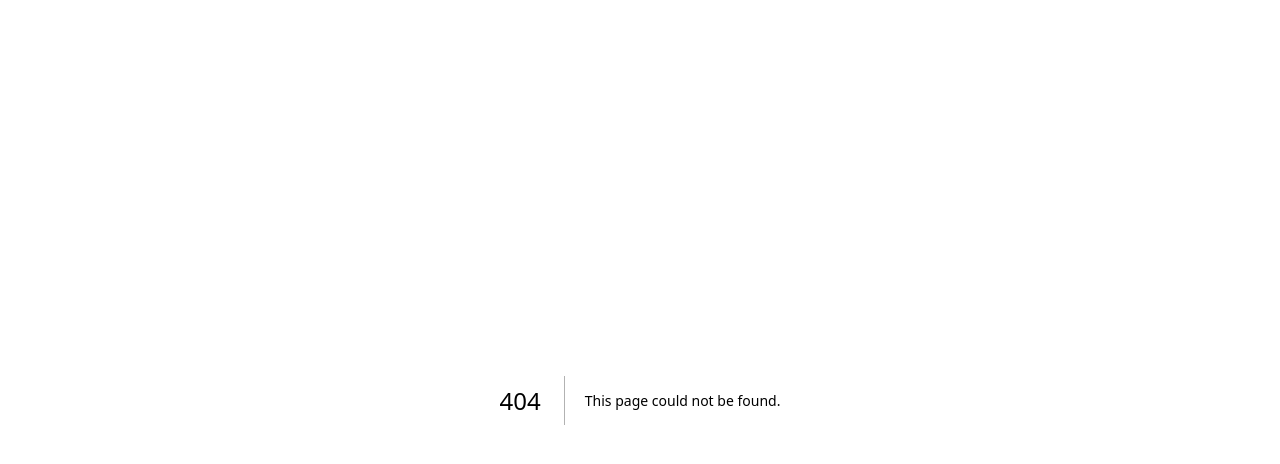
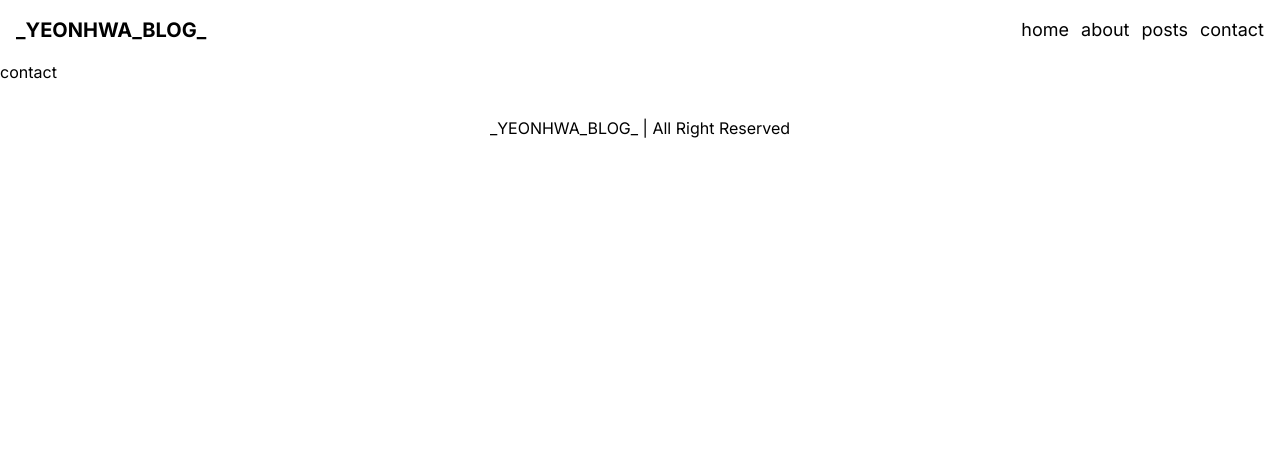
Before and after one commit to yeonhwakim/next-blog, a Next.js app: page /contact in a window 1280 px wide. Before the commit this address had no page. Shown: the top 464 px of the page. Built offline with nearby package versions, Linux system fonts and the light colour scheme.

Commit message:
Revert "Revert "Layout (#1)" (#2)" (#3)
This reverts commit ad0ac9c5aaf01dea95851f1789b8efaa0cb64db0.

```diff
--- /dev/null
+++ b/src/app/about/page.tsx
@@ -0,0 +1,3 @@
+export default function page() {
+  return <div>about</div>;
+}
--- /dev/null
+++ b/src/app/contact/page.tsx
@@ -0,0 +1,3 @@
+export default function page() {
+  return <div>contact</div>;
+}
--- a/src/app/globals.css
+++ b/src/app/globals.css
@@ -16,12 +16,10 @@
   }
 }
 
+html {
+  width: 100%;
+}
+
 body {
-  color: rgb(var(--foreground-rgb));
-  background: linear-gradient(
-      to bottom,
-      transparent,
-      rgb(var(--background-end-rgb))
-    )
-    rgb(var(--background-start-rgb));
+  width: 100%;
 }
--- a/src/app/layout.tsx
+++ b/src/app/layout.tsx
@@ -1,6 +1,9 @@
 import "./globals.css";
 import type { Metadata } from "next";
 import { Inter } from "next/font/google";
+
+import Header from "@/components/header";
+import Footer from "@/components/footer";
 
 const inter = Inter({ subsets: ["latin"] });
 
@@ -16,7 +19,11 @@ export default function RootLayout({
 }) {
   return (
     <html lang="en">
-      <body className={inter.className}>{children}</body>
+      <body className={inter.className}>
+        <Header />
+        {children}
+        <Footer />
+      </body>
     </html>
   );
 }
--- a/src/app/page.tsx
+++ b/src/app/page.tsx
@@ -1,113 +1,5 @@
-import Image from 'next/image'
+import Image from "next/image";
 
 export default function Home() {
-  return (
-    <main className="flex min-h-screen flex-col items-center justify-between p-24">
-      <div className="z-10 max-w-5xl w-full items-center justify-between font-mono text-sm lg:flex">
-        <p className="fixed left-0 top-0 flex w-full justify-center border-b border-gray-300 bg-gradient-to-b from-zinc-200 pb-6 pt-8 backdrop-blur-2xl dark:border-neutral-800 dark:bg-zinc-800/30 dark:from-inherit lg:static lg:w-auto  lg:rounded-xl lg:border lg:bg-gray-200 lg:p-4 lg:dark:bg-zinc-800/30">
-          Get started by editing&nbsp;
-          <code className="font-mono font-bold">src/app/page.tsx</code>
-        </p>
-        <div className="fixed bottom-0 left-0 flex h-48 w-full items-end justify-center bg-gradient-to-t from-white via-white dark:from-black dark:via-black lg:static lg:h-auto lg:w-auto lg:bg-none">
-          <a
-            className="pointer-events-none flex place-items-center gap-2 p-8 lg:pointer-events-auto lg:p-0"
-            href="https://vercel.com?utm_source=create-next-app&utm_medium=appdir-template&utm_campaign=create-next-app"
-            target="_blank"
-            rel="noopener noreferrer"
-          >
-            By{' '}
-            <Image
-              src="/vercel.svg"
-              alt="Vercel Logo"
-              className="dark:invert"
-              width={100}
-              height={24}
-              priority
-            />
-          </a>
-        </div>
-      </div>
-
-      <div className="relative flex place-items-center before:absolute before:h-[300px] before:w-[480px] before:-translate-x-1/2 before:rounded-full before:bg-gradient-radial before:from-white before:to-transparent before:blur-2xl before:content-[''] after:absolute after:-z-20 after:h-[180px] after:w-[240px] after:translate-x-1/3 after:bg-gradient-conic after:from-sky-200 after:via-blue-200 after:blur-2xl after:content-[''] before:dark:bg-gradient-to-br before:dark:from-transparent before:dark:to-blue-700 before:dark:opacity-10 after:dark:from-sky-900 after:dark:via-[#0141ff] after:dark:opacity-40 before:lg:h-[360px] z-[-1]">
-        <Image
-          className="relative dark:drop-shadow-[0_0_0.3rem_#ffffff70] dark:invert"
-          src="/next.svg"
-          alt="Next.js Logo"
-          width={180}
-          height={37}
-          priority
-        />
-      </div>
-
-      <div className="mb-32 grid text-center lg:max-w-5xl lg:w-full lg:mb-0 lg:grid-cols-4 lg:text-left">
-        <a
-          href="https://nextjs.org/docs?utm_source=create-next-app&utm_medium=appdir-template&utm_campaign=create-next-app"
-          className="group rounded-lg border border-transparent px-5 py-4 transition-colors hover:border-gray-300 hover:bg-gray-100 hover:dark:border-neutral-700 hover:dark:bg-neutral-800/30"
-          target="_blank"
-          rel="noopener noreferrer"
-        >
-          <h2 className={`mb-3 text-2xl font-semibold`}>
-            Docs{' '}
-            <span className="inline-block transition-transform group-hover:translate-x-1 motion-reduce:transform-none">
-              -&gt;
-            </span>
-          </h2>
-          <p className={`m-0 max-w-[30ch] text-sm opacity-50`}>
-            Find in-depth information about Next.js features and API.
-          </p>
-        </a>
-
-        <a
-          href="https://nextjs.org/learn?utm_source=create-next-app&utm_medium=appdir-template-tw&utm_campaign=create-next-app"
-          className="group rounded-lg border border-transparent px-5 py-4 transition-colors hover:border-gray-300 hover:bg-gray-100 hover:dark:border-neutral-700 hover:dark:bg-neutral-800/30"
-          target="_blank"
-          rel="noopener noreferrer"
-        >
-          <h2 className={`mb-3 text-2xl font-semibold`}>
-            Learn{' '}
-            <span className="inline-block transition-transform group-hover:translate-x-1 motion-reduce:transform-none">
-              -&gt;
-            </span>
-          </h2>
-          <p className={`m-0 max-w-[30ch] text-sm opacity-50`}>
-            Learn about Next.js in an interactive course with&nbsp;quizzes!
-          </p>
-        </a>
-
-        <a
-          href="https://vercel.com/templates?framework=next.js&utm_source=create-next-app&utm_medium=appdir-template&utm_campaign=create-next-app"
-          className="group rounded-lg border border-transparent px-5 py-4 transition-colors hover:border-gray-300 hover:bg-gray-100 hover:dark:border-neutral-700 hover:dark:bg-neutral-800/30"
-          target="_blank"
-          rel="noopener noreferrer"
-        >
-          <h2 className={`mb-3 text-2xl font-semibold`}>
-            Templates{' '}
-            <span className="inline-block transition-transform group-hover:translate-x-1 motion-reduce:transform-none">
-              -&gt;
-            </span>
-          </h2>
-          <p className={`m-0 max-w-[30ch] text-sm opacity-50`}>
-            Explore the Next.js 13 playground.
-          </p>
-        </a>
-
-        <a
-          href="https://vercel.com/new?utm_source=create-next-app&utm_medium=appdir-template&utm_campaign=create-next-app"
-          className="group rounded-lg border border-transparent px-5 py-4 transition-colors hover:border-gray-300 hover:bg-gray-100 hover:dark:border-neutral-700 hover:dark:bg-neutral-800/30"
-          target="_blank"
-          rel="noopener noreferrer"
-        >
-          <h2 className={`mb-3 text-2xl font-semibold`}>
-            Deploy{' '}
-            <span className="inline-block transition-transform group-hover:translate-x-1 motion-reduce:transform-none">
-              -&gt;
-            </span>
-          </h2>
-          <p className={`m-0 max-w-[30ch] text-sm opacity-50`}>
-            Instantly deploy your Next.js site to a shareable URL with Vercel.
-          </p>
-        </a>
-      </div>
-    </main>
-  )
+  return <div>home</div>;
 }
--- /dev/null
+++ b/src/app/posts/page.tsx
@@ -0,0 +1,3 @@
+export default function page() {
+  return <div>posts</div>;
+}
--- /dev/null
+++ b/src/components/footer.tsx
@@ -0,0 +1,7 @@
+export default function footer() {
+  return (
+    <div className="pt-8 pb-4 text-center">
+      _YEONHWA_BLOG_ | All Right Reserved
+    </div>
+  );
+}
--- /dev/null
+++ b/src/components/header.tsx
@@ -0,0 +1,36 @@
+import Link from "next/link";
+const menus = [
+  {
+    pathName: "home",
+    path: "/",
+  },
+  {
+    pathName: "about",
+    path: "/about",
+  },
+  {
+    pathName: "posts",
+    path: "/posts",
+  },
+  {
+    pathName: "contact",
+    path: "/contact",
+  },
+];
+
+export default function header() {
+  return (
+    <div className="p-4 flex item-center justify-between">
+      <Link href="/" className="text-xl font-bold">
+        _YEONHWA_BLOG_
+      </Link>
+      <nav className="flex gap-3">
+        {menus.map(({ pathName, path }) => (
+          <Link href={path} className="text-lg" key={path}>
+            {pathName}
+          </Link>
+        ))}
+      </nav>
+    </div>
+  );
+}
```
